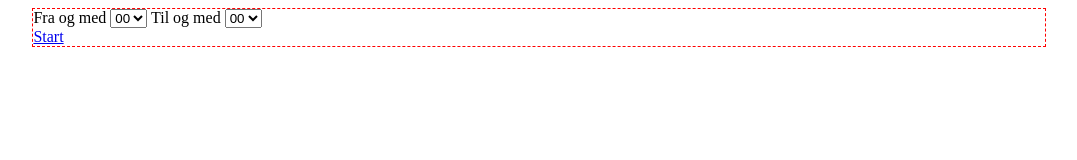
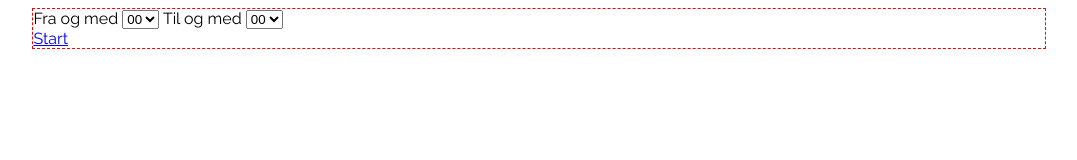
Before and after one commit to kallevikstyle/radio102-spillelister, a plain HTML site: page index.html in a window 1280 px wide. Shown: the whole page, without its empty margins (101-1178 px from the left). Drawn offline with Linux system fonts and the light colour scheme.

Commit message:
Testing font imports

```diff
--- a/css/partials/_base.scss
+++ b/css/partials/_base.scss
@@ -1,3 +1,7 @@
+body {
+    font-family: $raleway;
+    font-weight: 400;
+}
 main {
     width: 80%;
     border: 1px dashed red;
```
Also changed, not shown: css/styles.css, 1 other file.
